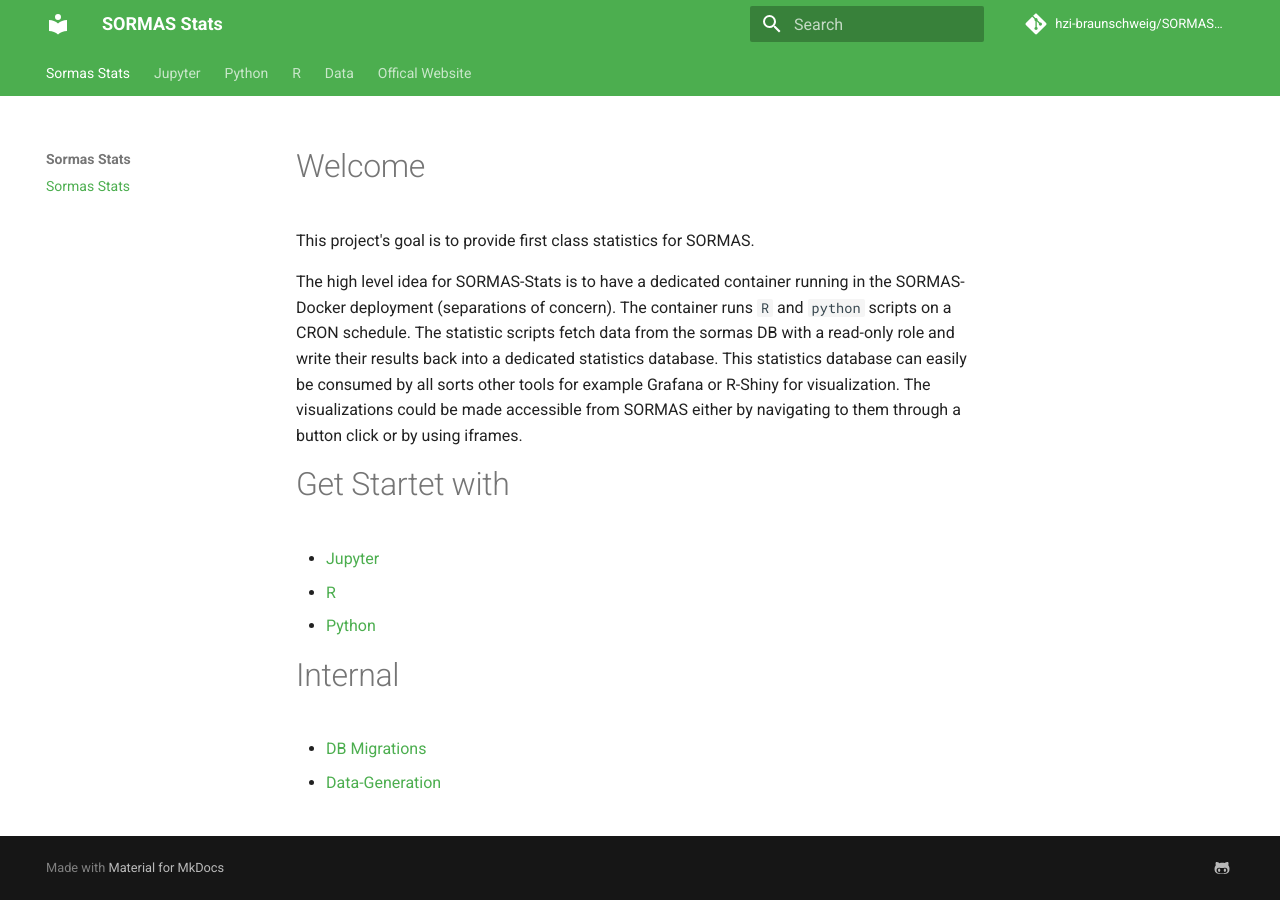
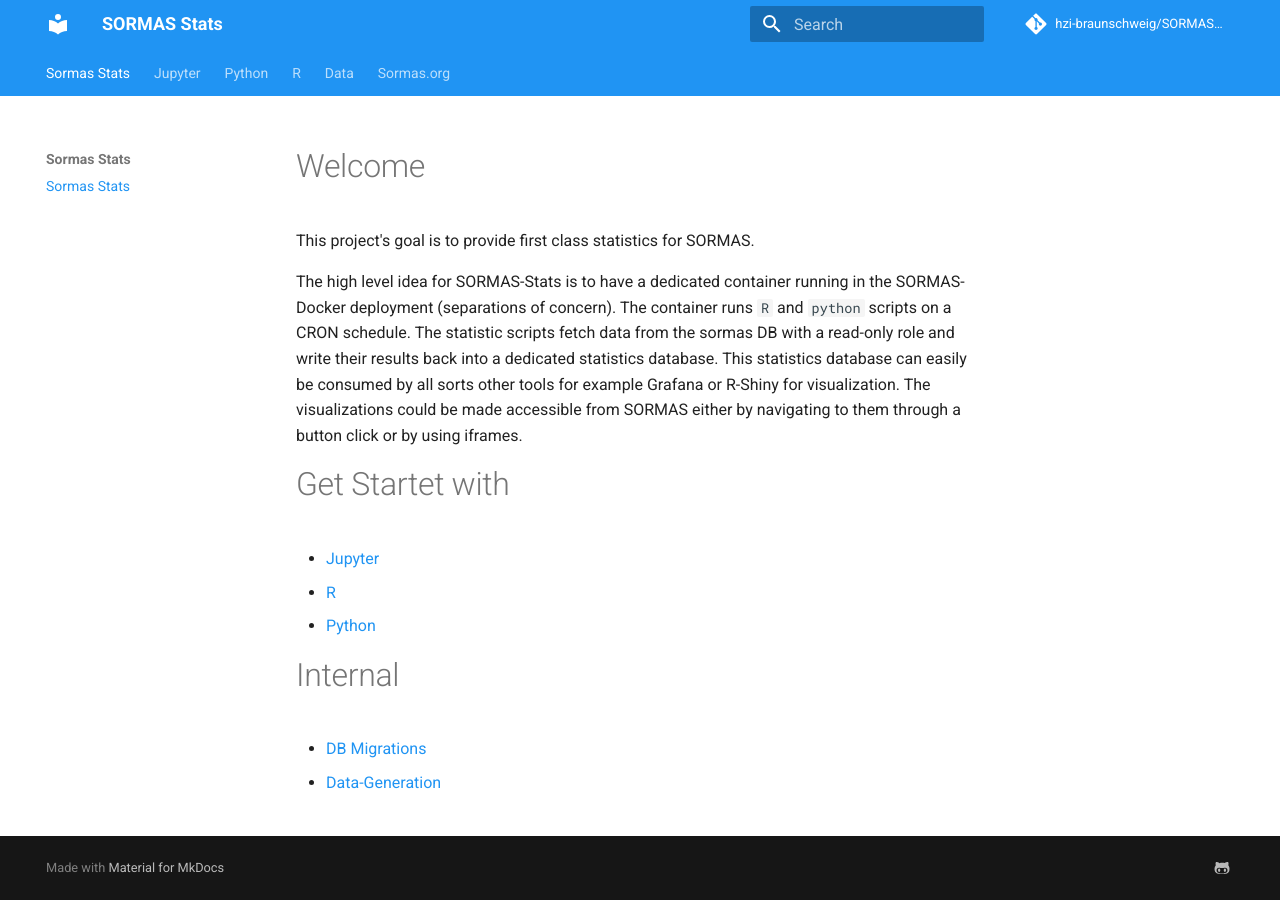
Before and after one commit to hzi-braunschweig/SORMAS-Stats, an MkDocs documentation site: the page built from docs/index.md, in a window 1280 px wide. Built offline with MkDocs 1.6.1 and Material for MkDocs 9.7.7, drawn with Linux system fonts in a browser that asks for light colours; comment, search, counter and statistics services are not loaded.

Commit message:
cleanup and check

```diff
--- a/mkdocs.yml
+++ b/mkdocs.yml
@@ -6,20 +6,17 @@ theme:
   name: material
   features:
   - tabs
+  palette:
+    primary: 'blue'
+
 extra:
   version: 0.10
-  palette:
-    primary: 'green'
   social:
   - icon: 'fontawesome/brands/github-alt'
     link: 'https://github.com/hzi-braunschweig/SORMAS-Stats'
 plugins:
 - search:
     separator: '[\s]+'
-
-markdown_extensions:
-  - pymdownx.tabbed
-  - pymdownx.superfences
 
 nav:
 - Sormas Stats:
@@ -33,4 +30,4 @@ nav:
 - Data:
   - Generation: 'data-gen.md'
   - Migration: 'db.md'
-- Offical Website: "https://sormas.org"
+- "Sormas.org": "https://sormas.org"
```
Also changed, not shown: docs/developers.md (deleted, +0 -5 lines), 1 other file.
